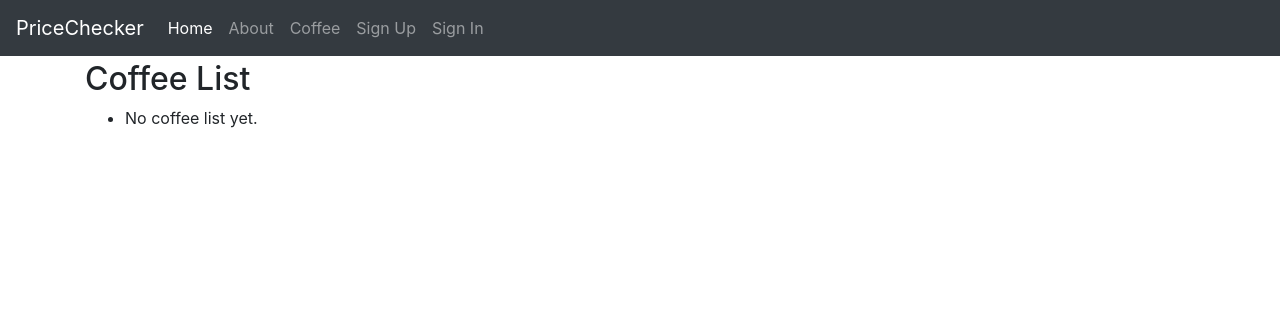
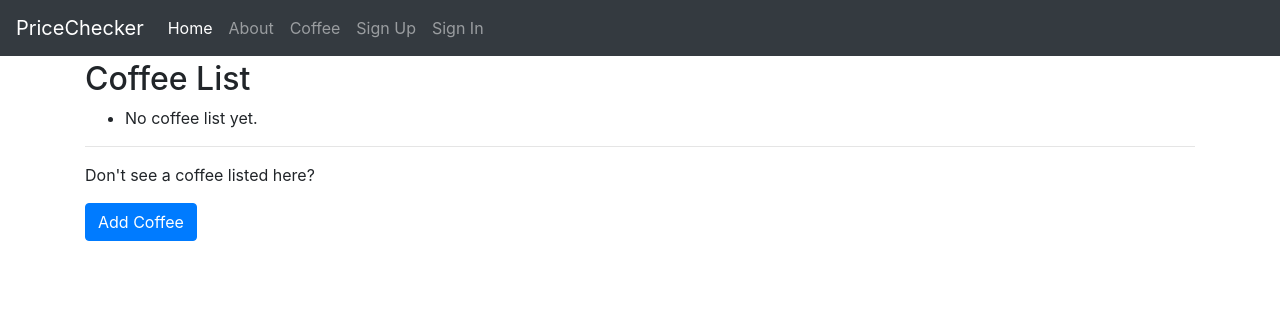
Before and after one commit to syamdev/django-price-checker, a Django app: page /coffees/ in a window 1280 px wide. Shown: the top 316 px of the page. Run offline with Django 3.2, Linux system fonts and the light colour scheme; data that the repository does not hold is empty; parts of the project's set-up code (start-up, migrations or seed data) failed here and were passed over; some libraries are stand-ins or nearby versions.

Commit message:
Create first Add Coffee form

```diff
--- a/pricechecker/app_coffee/models.py
+++ b/pricechecker/app_coffee/models.py
@@ -1,4 +1,5 @@
 from django.db import models
+from django.urls import reverse
 
 from autoslug import AutoSlugField
 from model_utils.models import TimeStampedModel
@@ -24,3 +25,7 @@ class Coffee(TimeStampedModel):
 
     def __str__(self):
         return self.name
+
+    def get_absolute_url(self):
+        """Return absolute URL to the Coffee Detail page."""
+        return reverse('coffee:detail', kwargs={"slug": self.slug})
--- a/pricechecker/app_coffee/urls.py
+++ b/pricechecker/app_coffee/urls.py
@@ -5,5 +5,6 @@ from . import views
 app_name = "app_coffee"
 urlpatterns = [
     path(route='', view=views.CoffeeListView.as_view(), name='list'),
+    path(route='add/', view=views.CoffeeCreateView.as_view(), name='add'),
     path(route='<slug:slug>/', view=views.CoffeeDetailView.as_view(), name='detail'),
 ]
--- a/pricechecker/app_coffee/views.py
+++ b/pricechecker/app_coffee/views.py
@@ -1,4 +1,4 @@
-from django.views.generic import ListView, DetailView
+from django.views.generic import ListView, DetailView, CreateView
 from .models import Coffee
 
 
@@ -8,3 +8,8 @@ class CoffeeListView(ListView):
 
 class CoffeeDetailView(DetailView):
     model = Coffee
+
+
+class CoffeeCreateView(CreateView):
+    model = Coffee
+    fields = ['name', 'description', 'type', 'country_of_origin']
--- a/pricechecker/templates/app_coffee/coffee_detail.html
+++ b/pricechecker/templates/app_coffee/coffee_detail.html
@@ -17,5 +17,4 @@
   <img src="{{ coffee.country_of_origin.flag }}" />
 </p>
 {% endif %}
-
 {% endblock content %}
--- a/pricechecker/templates/app_coffee/coffee_list.html
+++ b/pricechecker/templates/app_coffee/coffee_list.html
@@ -11,4 +11,10 @@
       <li>No coffee list yet.</li>
     {% endfor %}
   </ul>
+
+<hr/>
+<p>Don't see a coffee listed here?</p>
+<p>
+  <a class="btn btn-primary" href="{% url 'coffee:add' %}" role="button">Add Coffee</a>
+</p>
 {% endblock content %}
```
Also changed, not shown: pricechecker/templates/app_coffee/coffee_form.html (added, +12 -0 lines). Lines whose indentation alone changed are shown as unchanged.
